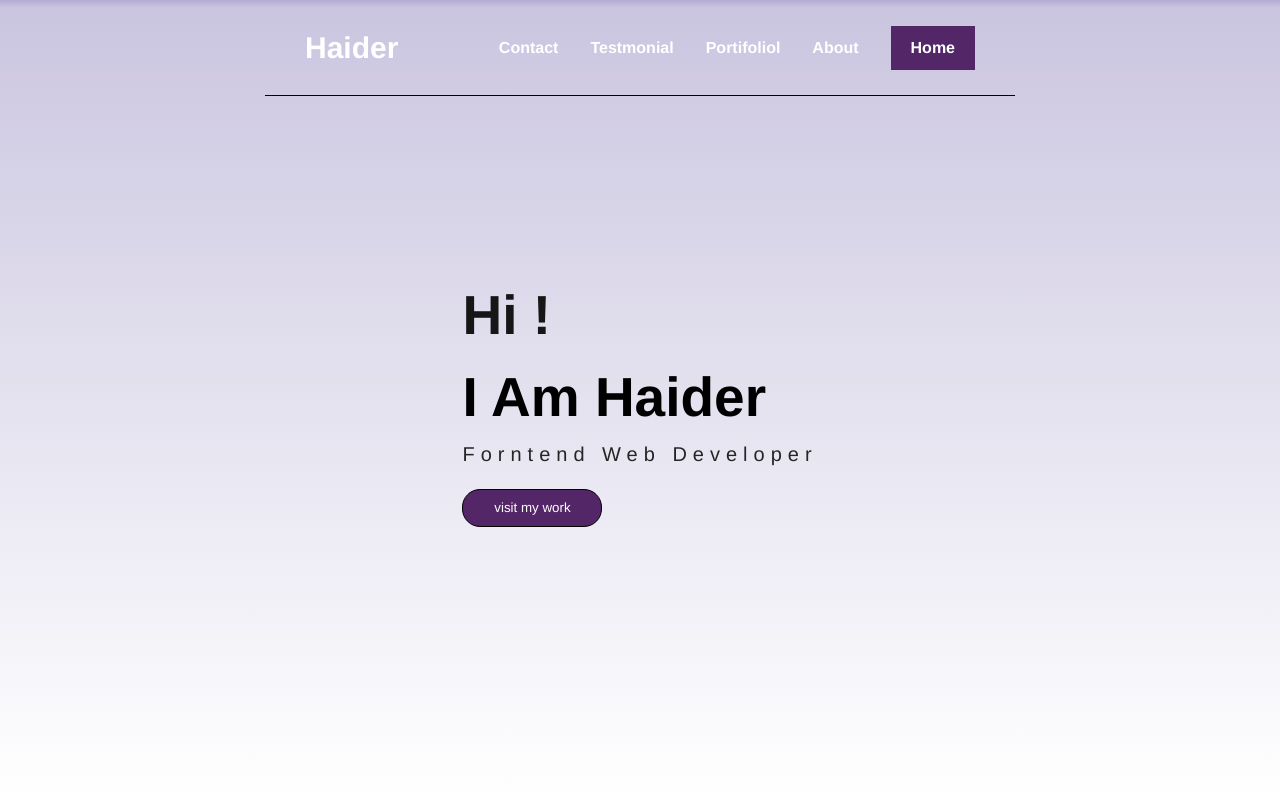
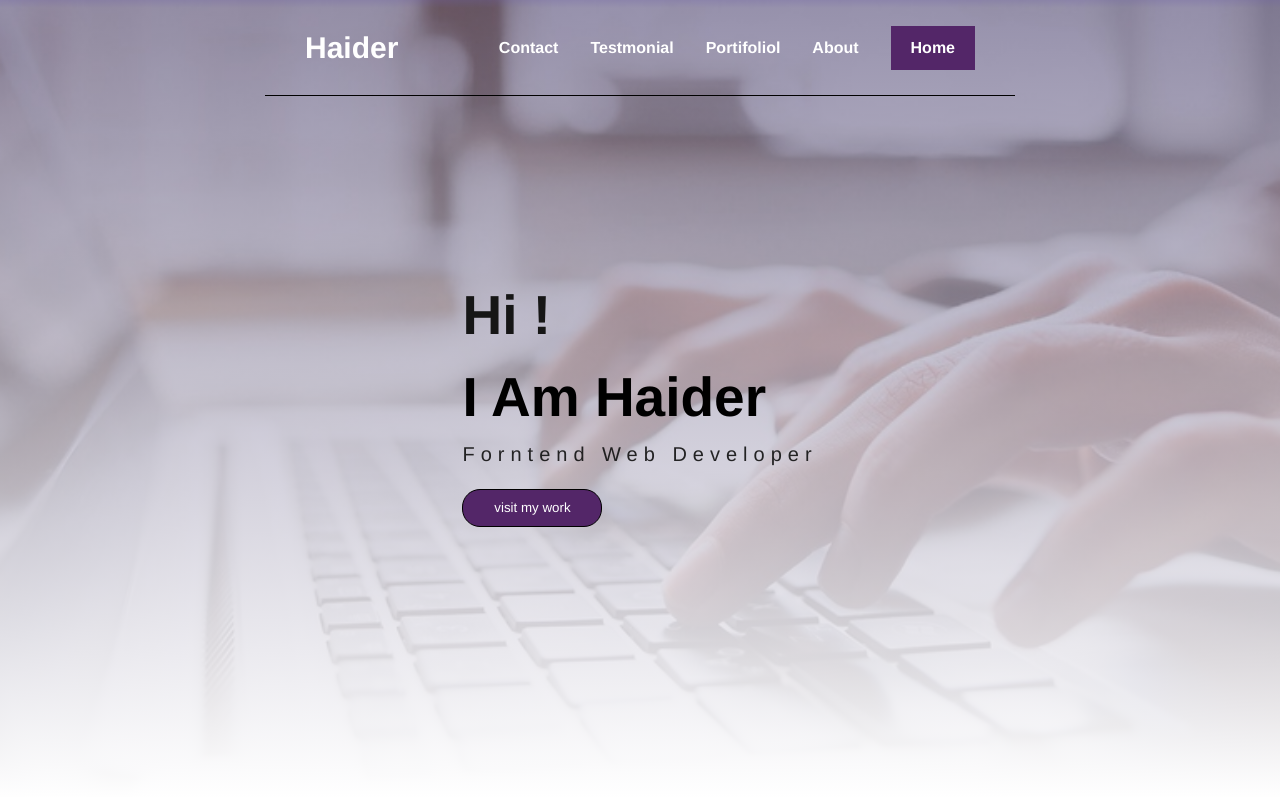
Before and after one commit to haider-ali-12/first-project, a plain HTML site: page index.html in a window 1280 px wide. Shown: the top 797 px of the page. Drawn offline with Linux system fonts and the light colour scheme.

Commit message:
Update style.css

```diff
--- a/style/style.css
+++ b/style/style.css
@@ -157,7 +157,7 @@ body{
 
 /*  =========start landing page========= */
 .landing-page{
-background-image: url('./img/back.jpg');
+background-image: url('../img/back.jpg');
 /* هاي تخلي الصورة بالخلفية اليوارال هاي مثل ال دبليو دبليو دبليو دوت ورها تجي الاقواس  */
 background-size: cover;
 background-position: center;
```
